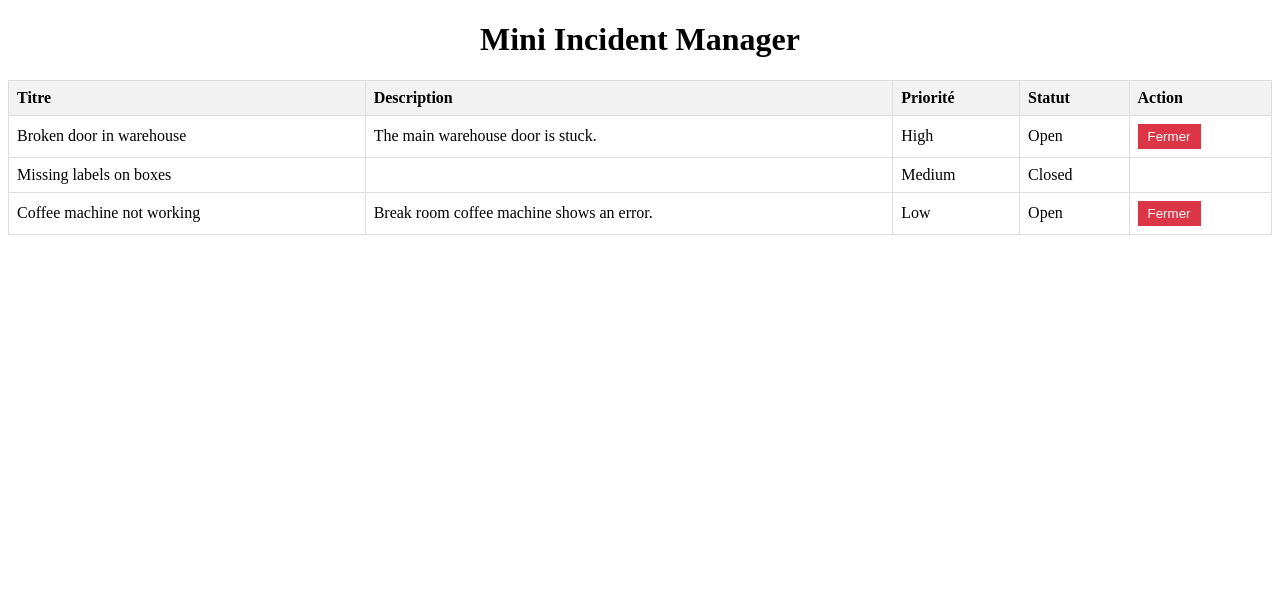
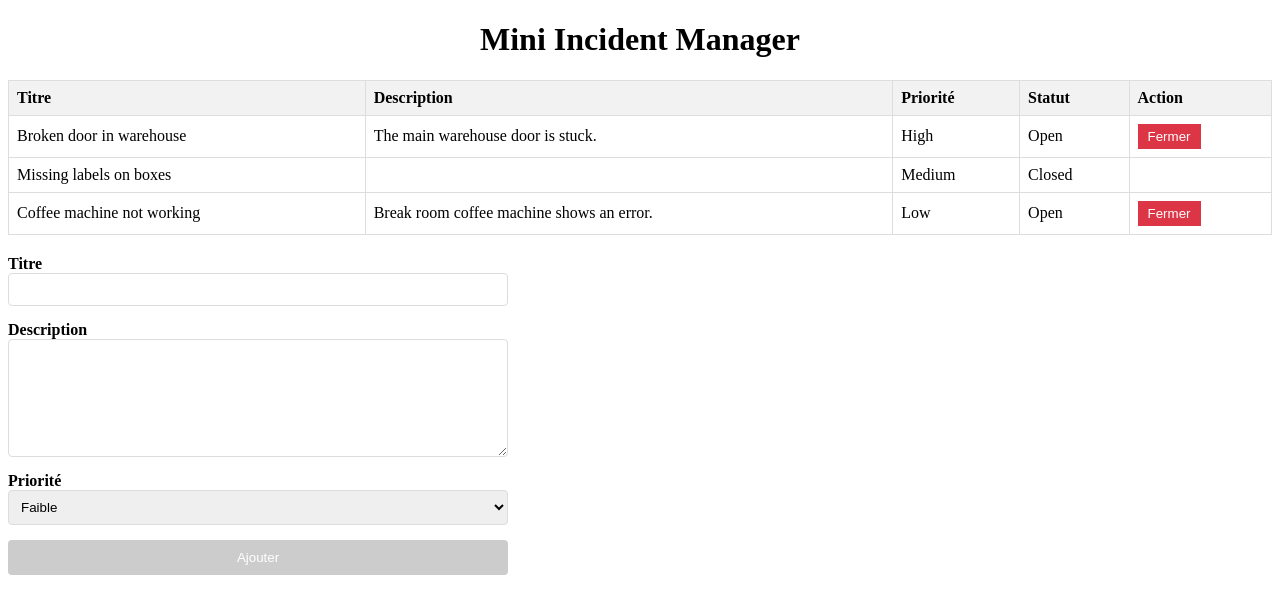
Before and after one commit to Paulbuv/Incident-Manager, an Angular app: page / in a window 1280 px wide. Shown: the top 614 px of the page. Built offline with nearby package versions, Linux system fonts and the light colour scheme.

Commit message:
Add Incident Form added (component, template and quick css)

```diff
--- a/src/app/app.component.html
+++ b/src/app/app.component.html
@@ -1,2 +1,3 @@
 <h1>Mini Incident Manager</h1>
 <app-incident-list></app-incident-list>
+<app-incident-form></app-incident-form>
--- a/src/app/app.component.ts
+++ b/src/app/app.component.ts
@@ -1,12 +1,15 @@
 import { Component } from '@angular/core';
 import { RouterOutlet } from '@angular/router';
 import { IncidentListComponent } from './components/incident-list/incident-list.component'
+import { IncidentFormComponent } from './components/incident-form/incident-form.component'
+
 @Component({
   selector: 'app-root',
   standalone: true,
   imports: [
     RouterOutlet,
     IncidentListComponent,
+    IncidentFormComponent
   ],
   templateUrl: './app.component.html',
   styleUrl: './app.component.css'
--- a/src/app/components/incident-form/incident-form.component.css
+++ b/src/app/components/incident-form/incident-form.component.css
@@ -0,0 +1,38 @@
+form {
+  display: flex;
+  flex-direction: column;
+  gap: 15px;
+  max-width: 500px;
+  margin: 20px 0;
+}
+div {
+  display: flex;
+  flex-direction: column;
+}
+label {
+  font-weight: bold;
+}
+input, textarea, select {
+  padding: 8px;
+  border: 1px solid #ddd;
+  border-radius: 4px;
+}
+textarea {
+  resize: vertical;
+  min-height: 100px;
+}
+button {
+  padding: 10px;
+  background-color: #28a745;
+  color: white;
+  border: none;
+  border-radius: 4px;
+  cursor: pointer;
+}
+button:disabled {
+  background-color: #ccc;
+  cursor: not-allowed;
+}
+button:hover:not(:disabled) {
+  background-color: #218838;
+}
--- a/src/app/components/incident-form/incident-form.component.html
+++ b/src/app/components/incident-form/incident-form.component.html
@@ -1 +1,22 @@
-<p>incident-form works!</p>
+<form [formGroup]="incidentForm" (ngSubmit)="onSubmit()">
+  <div>
+    <label for="title">Titre</label>
+    <input id="title" formControlName="title" required />
+    <div *ngIf="incidentForm.get('title')?.invalid && incidentForm.get('title')?.touched">
+      Le titre est requis.
+    </div>
+  </div>
+  <div>
+    <label for="description">Description</label>
+    <textarea id="description" formControlName="description"></textarea>
+  </div>
+  <div>
+    <label for="priority">Priorité</label>
+    <select id="priority" formControlName="priority">
+      <option value="Low">Faible</option>
+      <option value="Medium">Moyenne</option>
+      <option value="High">Élevée</option>
+    </select>
+  </div>
+  <button type="submit" [disabled]="incidentForm.invalid">Ajouter</button>
+</form>
--- a/src/app/components/incident-form/incident-form.component.ts
+++ b/src/app/components/incident-form/incident-form.component.ts
@@ -1,12 +1,39 @@
 import { Component } from '@angular/core';
+import { ReactiveFormsModule, FormBuilder, FormGroup, Validators } from '@angular/forms';
+import { IncidentService } from '../../services/incident.service';
+import { Incident } from '../../models/incident';
+import { CommonModule } from '@angular/common';
 
 @Component({
-  selector: 'app-incident-form',
-  standalone: true,
-  imports: [],
-  templateUrl: './incident-form.component.html',
-  styleUrl: './incident-form.component.css'
+  selector:       'app-incident-form',
+  templateUrl:    './incident-form.component.html',
+  standalone :    true,
+  imports : [
+    ReactiveFormsModule,
+    CommonModule
+  ],
+  styleUrls:      ['./incident-form.component.css']
 })
 export class IncidentFormComponent {
+  incidentForm: FormGroup;
 
+  constructor(private fb: FormBuilder, private incidentService: IncidentService) {
+    this.incidentForm = this.fb.group({
+      title: ['', Validators.required],
+      description: [''],
+      priority: ['Low', Validators.required]
+    });
+  }
+
+  onSubmit(): void {
+    if (this.incidentForm.valid) {
+      const newIncident: Incident = {
+        ...this.incidentForm.value,
+        id: 0, // Will be defined in the service
+        status: 'Open' as 'Open'
+      };
+      this.incidentService.addIncident(newIncident);
+      this.incidentForm.reset({ priority: 'Low' });
+    }
+  }
 }
```
